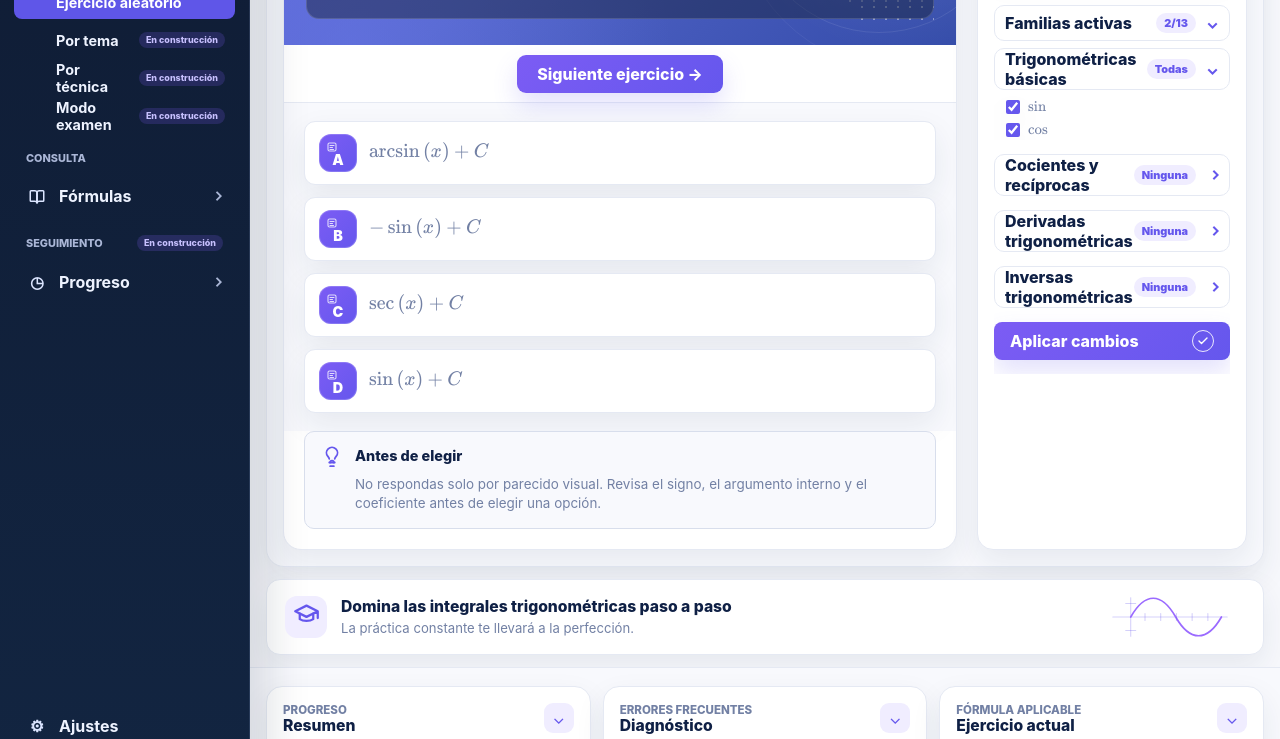
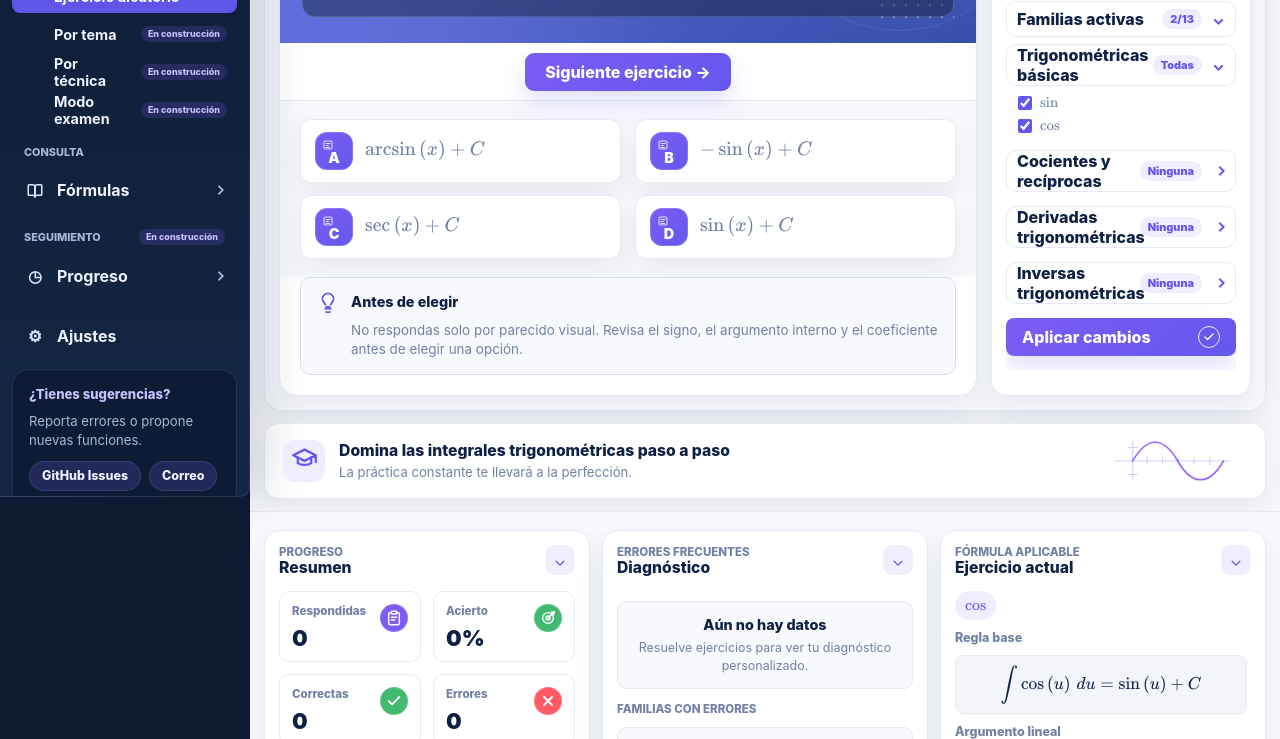
Before and after one commit to Ab2348/IntegralesTrainer, a website with bundled scripts: page index.html in a window 1280 px wide. Shown: the part 303-1042 px from the top of the page. Built offline with nearby package versions, Linux system fonts and the light colour scheme.

Commit message:
ajustar breakpoints y mejorar estilos de sidebar para mayor responsividad

```diff
--- a/src/styles/abstracts/_breakpoints.scss
+++ b/src/styles/abstracts/_breakpoints.scss
@@ -1,4 +1,4 @@
 $desktop-wide: 1800px;
 $desktop-tall: 1180px;
-$desktop-narrow: 1560px;
+$desktop-narrow: 1360px;
 $mobile: 980px;
--- a/src/styles/abstracts/_tokens.scss
+++ b/src/styles/abstracts/_tokens.scss
@@ -80,27 +80,28 @@
   --verify-height: 38px;
   --settings-button-height: 38px;
 
-  --sidebar-width: 264px;
-  --sidebar-width-narrow: 250px;
-  --sidebar-padding: 30px 14px 16px;
+  --sidebar-width: clamp(260px, 14vw, 292px);
+  --sidebar-min-width: 250px;
+  --sidebar-width-narrow: clamp(224px, 20vw, 250px);
+  --sidebar-padding: clamp(24px, 1.55vw, 34px) clamp(12px, 0.9vw, 18px) 16px;
   --logo-size: 58px;
   --logo-font-size: 2.55rem;
   --nav-item-height: 42px;
   --nav-sub-height: 34px;
 
   --shell-max-width: 100%;
-  --main-min-width: 820px;
-  --right-min-width: 360px;
-  --right-max-width: 430px;
-  --main-gutter: clamp(16px, 1.15vw, 22px);
+  --main-min-width: 0px;
+  --right-min-width: clamp(310px, 18vw, 360px);
+  --right-max-width: clamp(330px, 20vw, 430px);
+  --main-gutter: clamp(14px, 1.1vw, 24px);
 
-  --workspace-column: clamp(270px, 20%, 310px);
-  --workspace-gap: 20px;
-  --workspace-padding: clamp(16px, 1vw, 20px);
-  --card-padding: 16px;
+  --workspace-column: clamp(260px, 23%, 330px);
+  --workspace-gap: clamp(14px, 1.1vw, 22px);
+  --workspace-padding: clamp(14px, 1vw, 22px);
+  --card-padding: clamp(14px, 0.95vw, 20px);
   --settings-gap: 14px;
   --right-gap: 12px;
-  --right-padding: 24px 14px 16px 16px;
+  --right-padding: clamp(18px, 1.35vw, 28px) clamp(12px, 0.85vw, 18px) 16px clamp(14px, 1vw, 20px);
 
   --hero-min-height: 252px;
   --hero-padding: 20px 22px 22px;
@@ -204,14 +205,11 @@
     --settings-button-height: 40px;
 
     --shell-max-width: 100%;
-    --main-min-width: 840px;
-    --right-min-width: 370px;
-    --right-max-width: 440px;
-    --main-gutter: clamp(17px, 1.1vw, 24px);
+    --main-gutter: clamp(16px, 1.1vw, 26px);
 
-    --workspace-column: clamp(280px, 20%, 320px);
-    --workspace-gap: 22px;
-    --workspace-padding: clamp(17px, 1vw, 22px);
+    --workspace-column: clamp(270px, 22%, 340px);
+    --workspace-gap: clamp(16px, 1.1vw, 24px);
+    --workspace-padding: clamp(16px, 1vw, 24px);
     --hero-min-height: 270px;
     --hero-padding: 21px 23px 23px;
     --hero-math-min-height: 140px;
@@ -251,23 +249,19 @@
     --verify-height: 46px;
     --settings-button-height: 46px;
 
-    --sidebar-width: 292px;
-    --sidebar-padding: 36px 18px 20px;
+    --sidebar-padding: clamp(32px, 1.6vw, 38px) clamp(16px, 0.9vw, 20px) 20px;
     --logo-size: 68px;
     --logo-font-size: 2.9rem;
     --nav-item-height: 48px;
     --nav-sub-height: 39px;
 
     --shell-max-width: 100%;
-    --main-min-width: 900px;
-    --right-min-width: 390px;
-    --right-max-width: 470px;
     --main-gutter: clamp(20px, 1.2vw, 30px);
 
-    --workspace-column: clamp(315px, 21%, 360px);
-    --workspace-gap: 26px;
+    --workspace-column: clamp(280px, 22%, 360px);
+    --workspace-gap: clamp(22px, 1.15vw, 28px);
     --workspace-padding: clamp(22px, 1.15vw, 30px);
-    --card-padding: 22px;
+    --card-padding: clamp(20px, 1vw, 22px);
     --settings-gap: 18px;
     --right-gap: 16px;
     --right-padding: 30px 18px 22px 20px;
--- a/src/styles/features/trainer/_formula-sidebar.scss
+++ b/src/styles/features/trainer/_formula-sidebar.scss
@@ -113,6 +113,13 @@
   font-size: var(--font-sm);
 }
 
+.sidebar-formula-catalog .collapsible[data-level="2"] > .collapsible-trigger,
+.sidebar-formula-catalog .collapsible[data-level="3"] > .collapsible-trigger,
+.sidebar-formula-catalog .collapsible[data-level="4"] > .collapsible-trigger {
+  background: var(--surface-tint);
+  border-color: var(--line);
+}
+
 .sidebar-formula-catalog .collapsible-badge {
   color: var(--primary2);
   background: var(--primary-soft);
--- a/src/styles/layout/_app-shell.scss
+++ b/src/styles/layout/_app-shell.scss
@@ -21,7 +21,7 @@
   min-height: 100vh;
   display: grid;
   grid-template-columns:
-    var(--sidebar-width)
+    minmax(var(--sidebar-min-width), var(--sidebar-width))
     minmax(var(--main-min-width), 1fr)
     minmax(var(--right-min-width), var(--right-max-width));
   align-items: stretch;
--- a/src/styles/layout/_panels.scss
+++ b/src/styles/layout/_panels.scss
@@ -22,12 +22,15 @@
   --primary2: #c8c1ff;
 
   align-self: stretch;
-  height: 100%;
+  height: 100vh;
+  max-height: 100vh;
   min-height: 100vh;
   display: flex;
   flex-direction: column;
   padding: var(--sidebar-padding);
-  overflow: visible;
+  overflow-x: hidden;
+  overflow-y: auto;
+  overscroll-behavior: contain;
   color: var(--text);
   background:
     radial-gradient(circle at 8% 4%, var(--primary-line), transparent 10rem),
@@ -36,6 +39,14 @@
   border-left: 0;
   border-radius: 0 10px 10px 0;
   box-shadow: 18px 0 44px rgba(15, 27, 51, 0.14);
+
+  /* Hide scrollbar while keeping scroll functionality */
+  scrollbar-width: none; /* Firefox */
+  -ms-overflow-style: none; /* IE/Edge */
+}
+
+.sidebar::-webkit-scrollbar {
+  display: none; /* Chrome, Safari, Opera */
 }
 
 .brand {
@@ -528,3 +539,11 @@
     padding: 14px;
   }
 }
+
+/* Pantallas más grandes que 1080p (1920px) - aumentar ancho sidebar 20% */
+@media (min-width: 1920px) {
+  :root {
+    --sidebar-width: clamp(312px, 16.8vw, 350px);
+    --sidebar-min-width: 300px;
+  }
+}
--- a/src/styles/layout/_workspace.scss
+++ b/src/styles/layout/_workspace.scss
@@ -100,7 +100,7 @@
   stroke-width: 2.4;
 }
 
-@container main-panel (max-width: 900px) {
+@container main-panel (max-width: 760px) {
   .workspace {
     grid-template-columns: 1fr;
   }
```
Also changed, not shown: styles.css.
